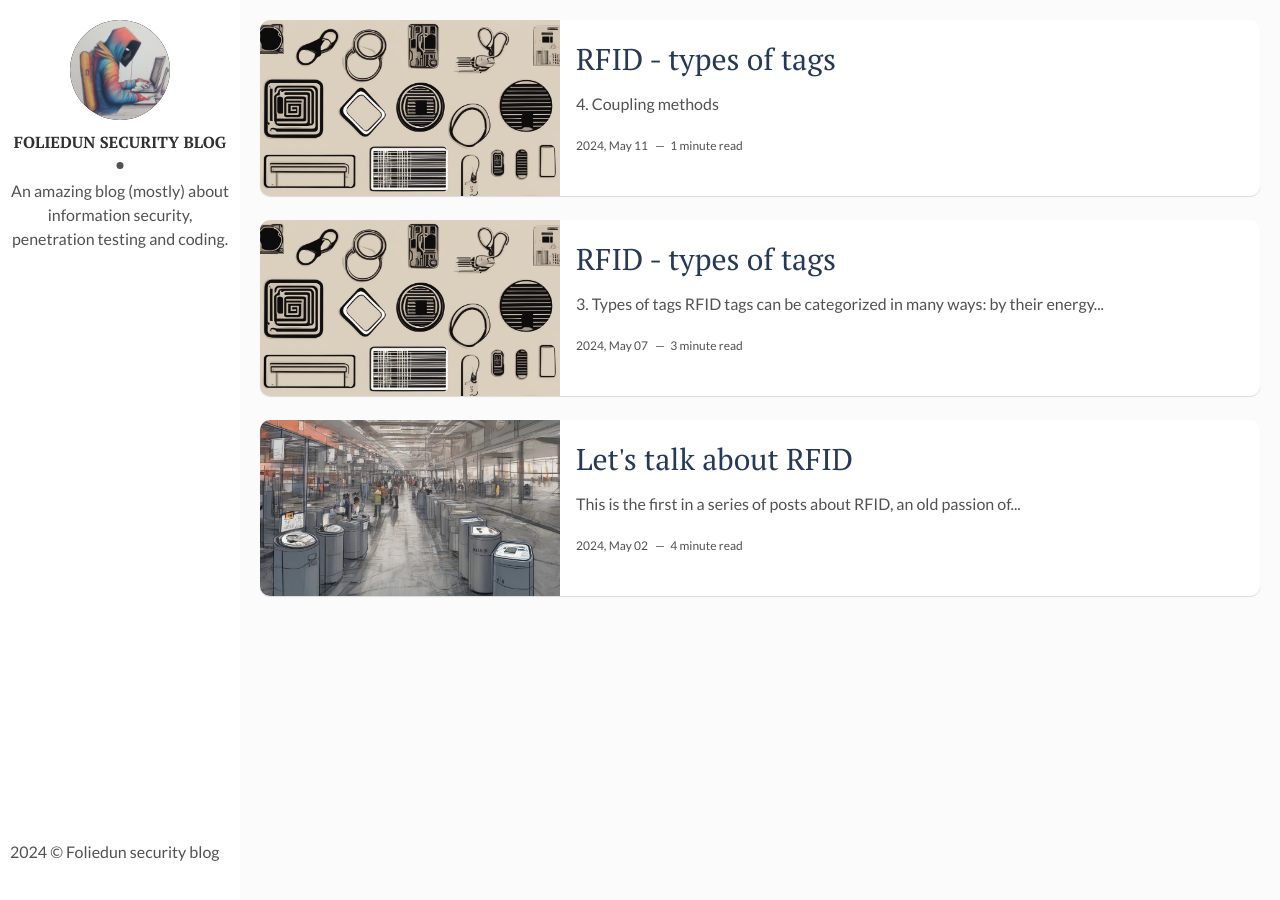
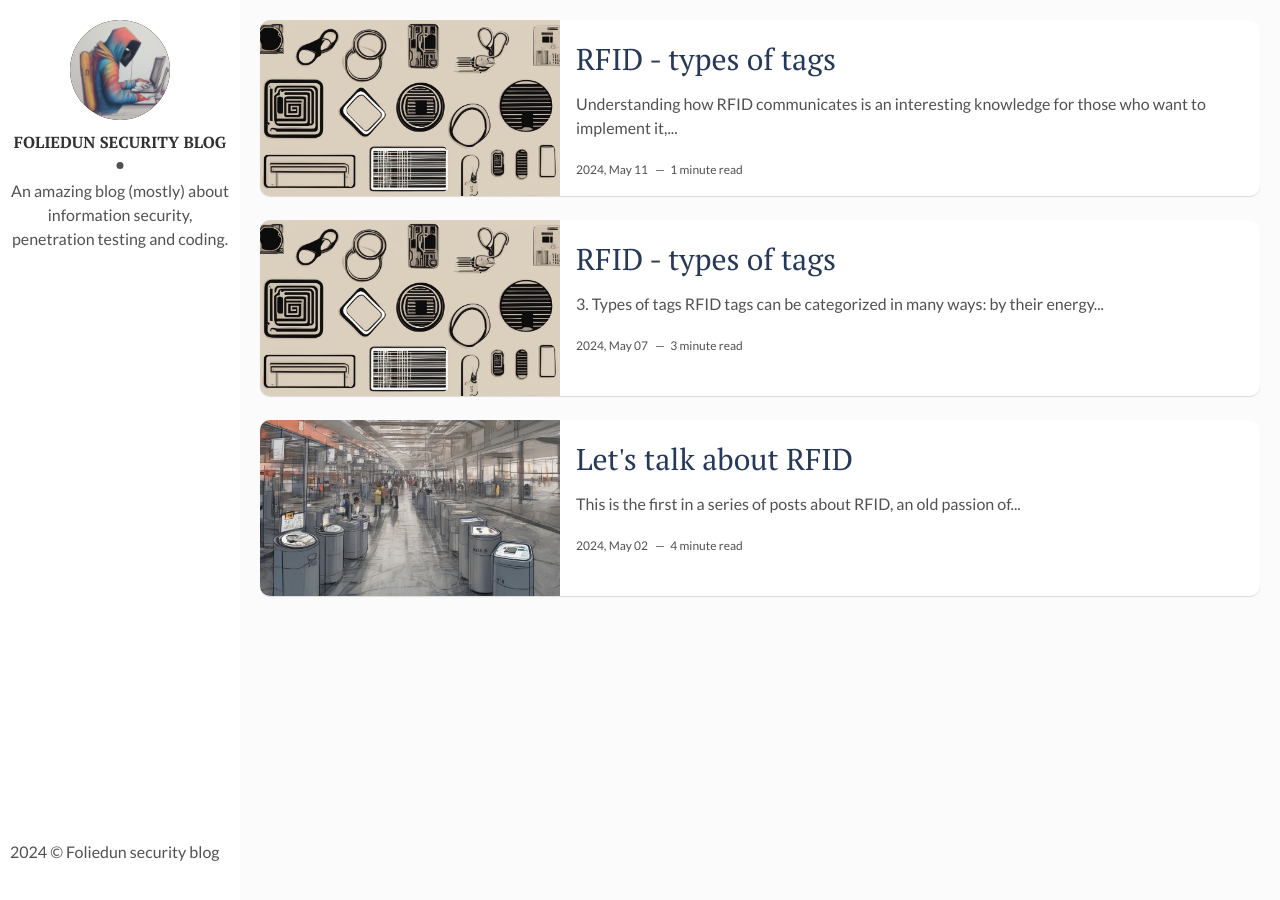
Before and after one commit to foliedun/foliedun.github.io, a Jekyll site: the page built from index.html, in a window 1280 px wide. Built offline with Jekyll 4.4.1, drawn with Linux system fonts in a browser that asks for light colours; the list of posts is cut into pages by our own code; some of the changed lines change nothing that is shown.

Commit message:
Update 2024-05-11-rfid-part3.markdown

```diff
--- a/_posts/2024-05-11-rfid-part3.markdown
+++ b/_posts/2024-05-11-rfid-part3.markdown
@@ -8,4 +8,16 @@
 tags: [RFID]
 ---
 
-# 4. Coupling methods
+Understanding how RFID communicates is an interesting knowledge for those who want to implement it, for such, we will need to dive into some physical principles, such as electricity and magnetism.
+
+# 4. RFID coupling mechanisms
+
+For the tag and reader to communicate, their circuits need to couple, to pair. In physics, two objects are coupled when they interact with each other, so, in the RFID context, coupling happens when there is a transfer of energy and/or data between tag and reader. This process is known as **RFID coupling mechanism**.
+
+The main coupling mechanisms used are: backscatter/backscattering coupling, capacitive coupling and inductive coupling. Sometimes the terms "magnetic coupling" or "electromagnetic coupling" can be seen, however, those terms refers to any coupling that happens using the electromagnetic field of reader and tag
+
+
+Por vezes pode-se ver também o termo magnetic coupling ou electromagnetic coupling (acoplamento eletromagnético), entretanto, este termo refere-se a qualquer acoplamento que ocorre utilizando o campo eletromagnético da tag e do reader, assim como ocorre no inductive coupling, sendo este o método de emparelhamento mais utilizado.
+
+
+https://www.atlasrfidstore.com/product_images/uploaded_images/coupling-graphics-1-.jpg
```
